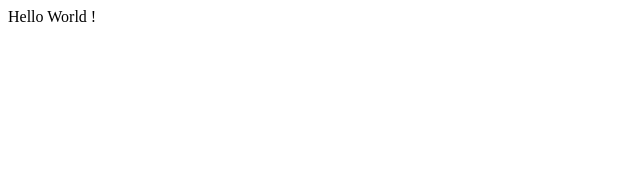
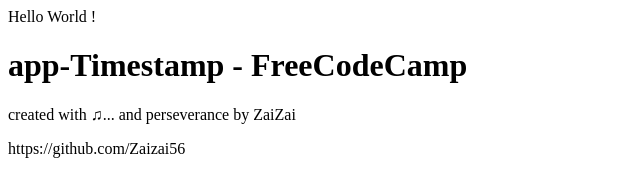
Before and after one commit to Zaizai56/timestamp-api, a website: page public/index.html in a window 1280 px wide. Shown: the whole page, without its empty margins (0-640 px from the left). Drawn offline with Linux system fonts and the light colour scheme.

Commit message:
deploy v1

```diff
--- a/package.json
+++ b/package.json
@@ -1,6 +1,6 @@
 {
   "name": "timestamp",
-  "version": "0.0.0b",
+  "version": "0.1",
   "description": "timestamp api for FCC",
   "main": "server.js",
   "scripts": {
--- a/public/index.html
+++ b/public/index.html
@@ -1,3 +1,6 @@
 <body>
     <p>Hello World !</p>
+    <h1>app-Timestamp - FreeCodeCamp</h1>
+    <p>created with &#9835... and perseverance by ZaiZai</p>
+    <p>https://github.com/Zaizai56</p>
 </body>
```
